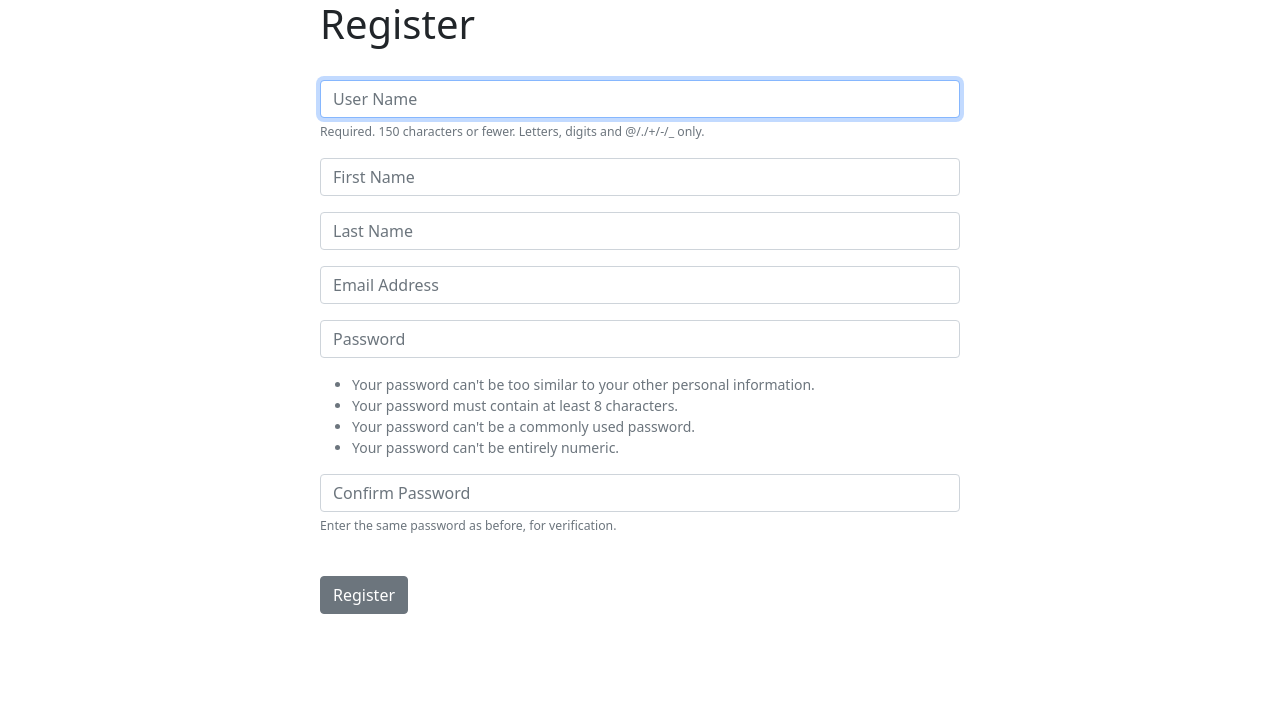
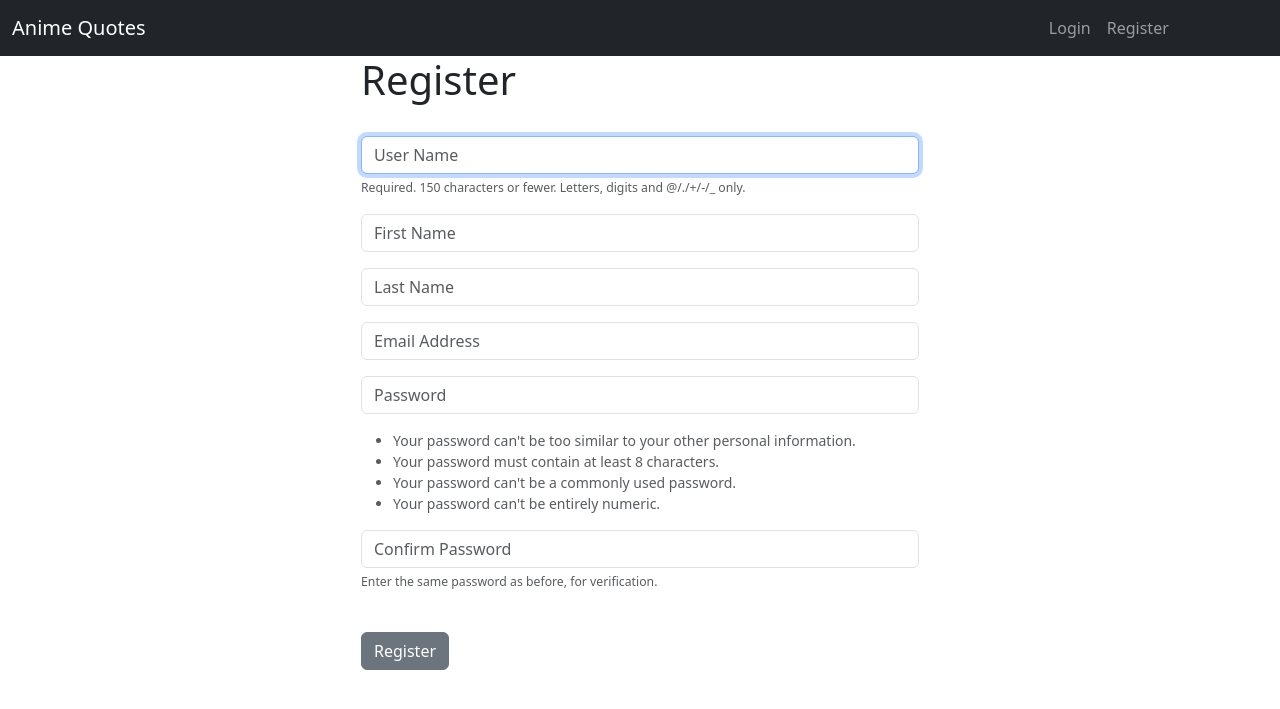
Before and after one commit to MokeHk/Anime_quotes, a Django app: page /anime/register/ in a window 1280 px wide. Shown: the top 709 px of the page. Run offline with Django 5.2, Linux system fonts and the light colour scheme.

Commit message:
login, register and logout

```diff
--- /dev/null
+++ b/quotes/templates/quotes/base.html
@@ -0,0 +1,35 @@
+<!DOCTYPE html>
+<html lang="en">
+  <head>
+    <meta charset="UTF-8" />
+    <meta name="viewport" content="width=device-width, initial-scale=1.0" />
+    <title>Anime Quotes</title>
+    <link
+      rel="stylesheet"
+      href="https://cdn.jsdelivr.net/npm/bootstrap@5.3.2/dist/css/bootstrap.min.css"
+      integrity="sha384-T3c6CoIi6uLrA9TneNEoa7RxnatzjcDSCmG1MXxSR1GAsXEV/Dwwykc2MPK8M2HN"
+      crossorigin="anonymous"
+    />
+  </head>
+  <body>
+    {% include 'quotes/navbar.html' %}
+    <div class="container">
+      {% if messages %} {% for message in messages %}
+      <div class="alert alert-warning alert-dismissible fade show" role="alert">
+        {{message}}
+        <button
+          type="button"
+          class="btn-close"
+          data-bs-dismiss="alert"
+          aria-label="Close"
+        ></button>
+      </div>
+      {% endfor %} {% endif %} {% block content %} {% endblock %}
+    </div>
+    <script
+      src="https://cdn.jsdelivr.net/npm/bootstrap@5.3.2/dist/js/bootstrap.min.js"
+      integrity="sha384-BBtl+eGJRgqQAUMxJ7pMwbEyER4l1g+O15P+16Ep7Q9Q+zqX6gSbd85u4mG4QzX+"
+      crossorigin="anonymous"
+    ></script>
+  </body>
+</html>
--- /dev/null
+++ b/quotes/templates/quotes/navbar.html
@@ -0,0 +1,44 @@
+<nav class="navbar navbar-expand-lg navbar-dark bg-dark">
+  <div class="container-fluid">
+    <a class="navbar-brand" href="{%url 'home'%}">Anime Quotes</a>
+    <button
+      class="navbar-toggler"
+      type="button"
+      data-bs-toggle="collapse"
+      data-bs-target="#navbarSupportedContent"
+      aria-controls="navbarSupportedContent"
+      aria-expanded="false"
+      aria-label="Toggle navigation"
+    >
+      <span class="navbar-toggler-icon"></span>
+    </button>
+    <div
+      class="collapse navbar-collapse"
+      id="navbarSupportedContent"
+      style="margin-left: 70%"
+    >
+      <ul class="navbar-nav me-auto mb-2 mb-lg-0">
+        {% if user.is_authenticated %}
+        <li class="nav-item">
+          <a class="nav-link" href="#">Favorites</a>
+        </li>
+        <li class="nav-item">
+          <span style="color: white; align-self: center"
+            >Hello, {{ request.user }}</span
+          >
+        </li>
+        <li class="nav-item">
+          <a class="nav-link" href="{% url 'logout' %}">logout</a>
+        </li>
+        {% else %}
+        <li class="nav-item">
+          <a href="{% url 'login' %}" class="nav-link">Login</a>
+        </li>
+        <li class="nav-item">
+          <a href="{% url 'register' %}" class="nav-link">Register</a>
+        </li>
+        {% endif %}
+      </ul>
+    </div>
+  </div>
+</nav>
--- a/quotes/templates/quotes/register.html
+++ b/quotes/templates/quotes/register.html
@@ -1,27 +1,11 @@
-<!DOCTYPE html>
-<html lang="en">
-  <head>
-    <meta charset="UTF-8" />
-    <meta name="viewport" content="width=device-width, initial-scale=1.0" />
-    <link
-      href="https://cdn.jsdelivr.net/npm/bootstrap@5.0.2/dist/css/bootstrap.min.css"
-      rel="stylesheet"
-      integrity="sha384-EVSTQN3/azprG1Anm3QDgpJLIm9Nao0Yz1ztcQTwFspd3yD65VohhpuuCOmLASjC"
-      crossorigin="anonymous"
-    />
-    <title>Document</title>
-  </head>
-  <body>
+{% extends 'quotes/base.html' %} {% block content %}
 <div class="col-md-6 offset-md-3">
   <h1>Register</h1>
   <br />
 
   <form method="POST" action="">
     {% csrf_token %} {% if form.errors %}
-        <div
-          class="alert alert-warning alert-dismissible fade show"
-          role="alert"
-        >
+    <div class="alert alert-warning alert-dismissible fade show" role="alert">
       Your Form Has Errors {% for field in form %} {% if field.errors %}
       {{field.errors }} {% endif %} {% endfor %}
       <button
@@ -37,5 +21,4 @@
     <button type="submit" class="btn btn-secondary">Register</button>
   </form>
 </div>
-  </body>
-</html>
+{% endblock %}
--- a/quotes/urls.py
+++ b/quotes/urls.py
@@ -4,6 +4,7 @@ from . import views
 urlpatterns = [
     path('login/', views.login_user, name='login'),
     path('register/', views.register_user, name='register'),
+    path('logout/', views.logout_user, name='logout'),
     path("", views.index_anime, name="home"),
     path("<int:anime_id>/", views.index_anime_characters,
          name="index all characters"),
```
Also changed, not shown: quotes/templates/quotes/characters.html (+2 -17 lines), quotes/templates/quotes/index.html (+3 -41 lines), quotes/templates/quotes/login.html (+3 -16 lines), quotes/templates/quotes/quotes.html (+3 -35 lines). Lines whose indentation alone changed are shown as unchanged.
